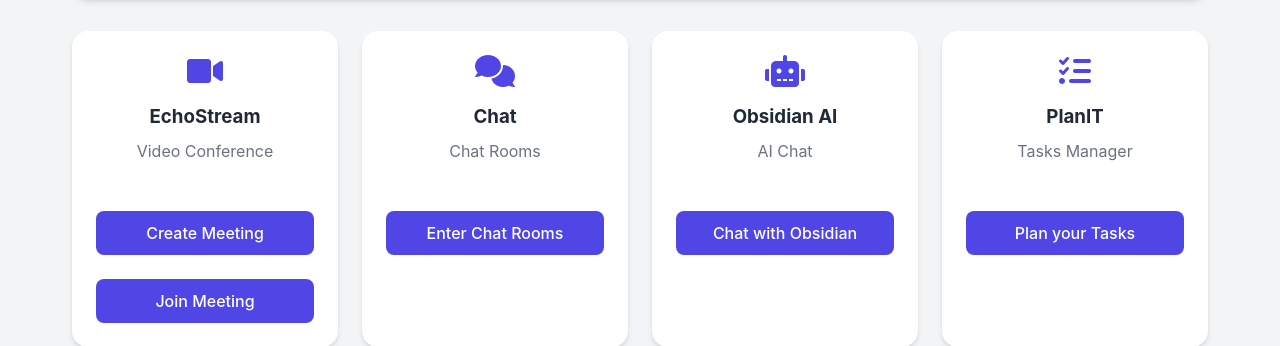
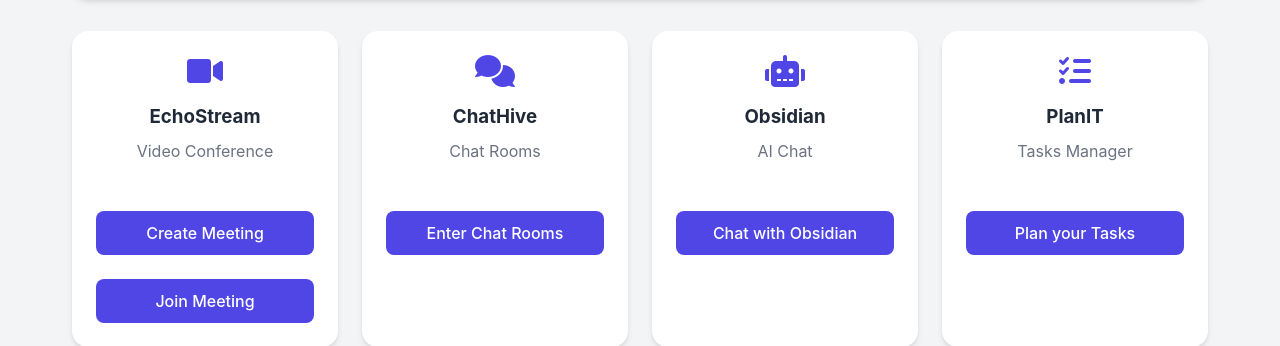
Before and after one commit to symantechno/Team_connect, a Flask app: page /dashboard in a window 1280 px wide. Shown: the part 305-651 px from the top of the page. Run offline with Flask 3, Linux system fonts and the light colour scheme; a user stored in the database is signed in; some libraries are stand-ins or nearby versions.

Commit message:
Update dashboard.html

```diff
--- a/templates/dashboard.html
+++ b/templates/dashboard.html
@@ -94,7 +94,7 @@
                 </div>
                 <div class="stat-card">
                     <i class="fas fa-comments"></i>
-                    <h3>Chat</h3>
+                    <h3>ChatHive</h3>
                     <p>Chat Rooms</p>
                     <br><br>
                     <a href="{{ url_for('home') }}">
@@ -103,7 +103,7 @@
                 </div>
                 <div class="stat-card">
                     <i class="fa-duotone fa-solid fa-robot"></i>
-                    <h3>Obsidian AI</h3>
+                    <h3>Obsidian</h3>
                     <p>AI Chat</p>
                     <br><br>
                     <a href="{{ url_for('aibot') }}">
```
